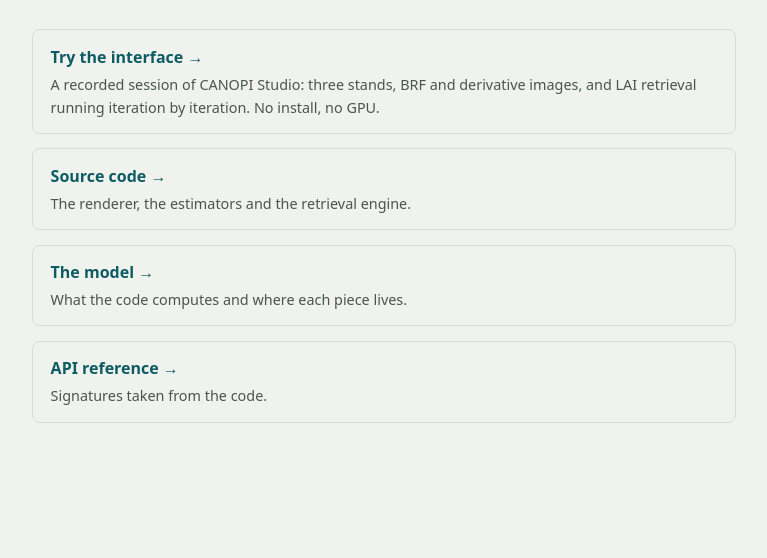
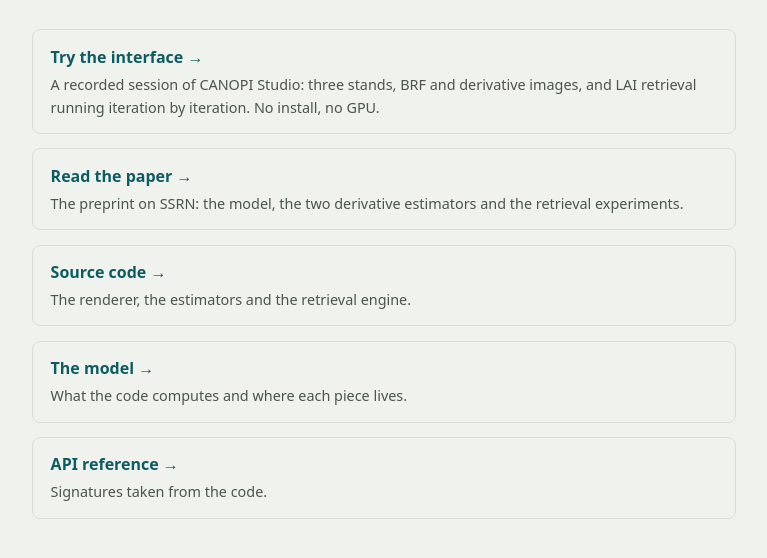
Before and after one commit to abdelazizkallel/canopi, a plain HTML site: page docs/index.html in a window 1280 px wide. Shown: the part 174-732 px from the top of the page, without its empty margins (256-1023 px from the left). Drawn offline with Linux system fonts and the light colour scheme.

Commit message:
Cite the SSRN preprint (doi:10.2139/ssrn.7365079)
Full suggested citation and a BibTeX entry in the README, DOI and
publication date in CITATION.cff, and a "Read the paper" link on the
docs landing page.

Co-Authored-By: Claude Opus 5 <noreply@anthropic.com>

```diff
--- a/docs/index.html
+++ b/docs/index.html
@@ -24,6 +24,9 @@
     <li><a href="demo/"><b>Try the interface →</b>
       <span>A recorded session of CANOPI Studio: three stands, BRF and derivative images, and LAI
       retrieval running iteration by iteration. No install, no GPU.</span></a></li>
+    <li><a href="https://ssrn.com/abstract=7365079"><b>Read the paper →</b>
+      <span>The preprint on SSRN: the model, the two derivative estimators and the
+      retrieval experiments.</span></a></li>
     <li><a href="https://github.com/abdelazizkallel/canopi"><b>Source code →</b>
       <span>The renderer, the estimators and the retrieval engine.</span></a></li>
     <li><a href="model.md"><b>The model →</b>
```
Also changed, not shown: 2 other files.
